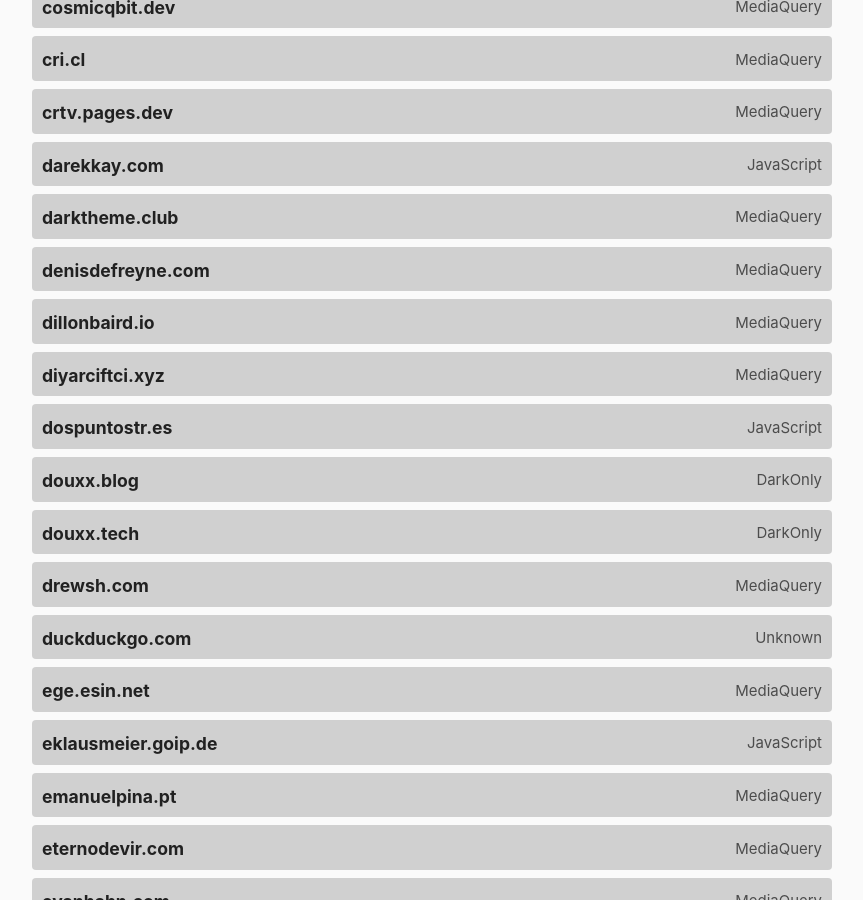
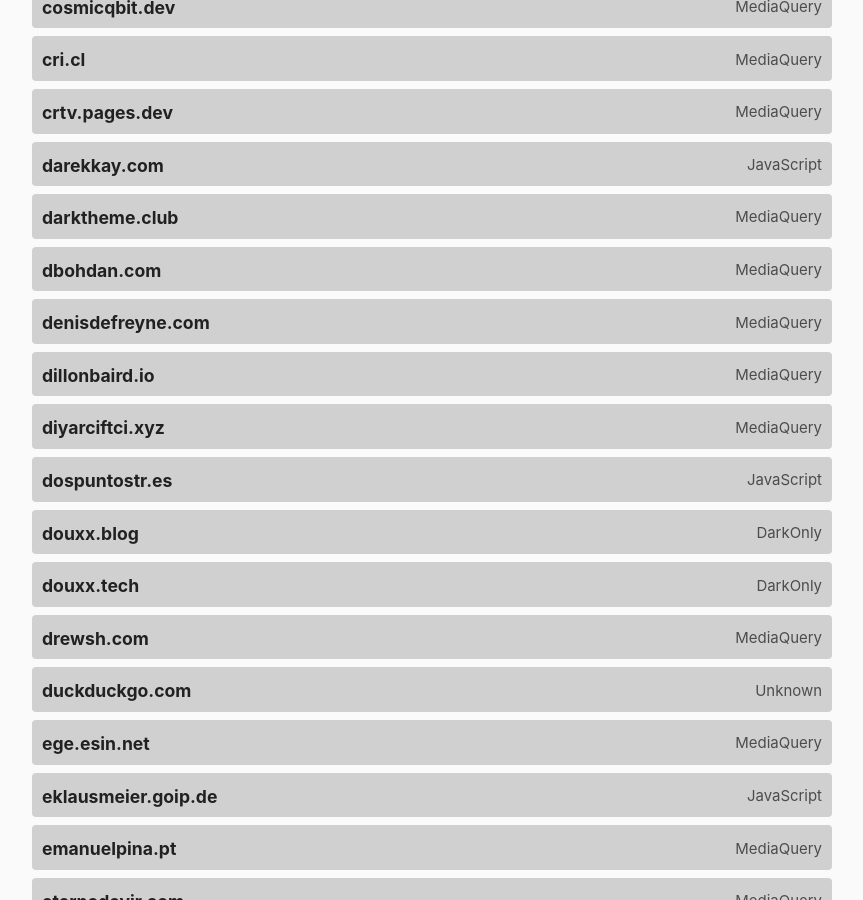
Before and after one commit to katherinek727/darktheme.club, a Jekyll site: the page built from index.md, in a window 1280 px wide and 900 px high, scrolled down 2585 px. Shown: the whole window, without its empty margins (208-1071 px from the left). Built offline with Jekyll 4.4.1, drawn with Linux system fonts in a browser that asks for light colours.

Commit message:
add dbohdan.com
dbohdan.com implements the prefers-color-scheme media query
with a JavaScript toggle modeled after gwern.net/design#dark-mode
to override the OS/browser preference.

```diff
--- a/_data/sites.yml
+++ b/_data/sites.yml
@@ -202,6 +202,11 @@
   url: https://darktheme.club/
   method: mediaquery
   last_checked: 2022-07-25
+
+- domain: dbohdan.com
+  url: https://dbohdan.com
+  method: mediaquery
+  last_checked: 2025-12-01
 
 - domain: denisdefreyne.com
   url: https://denisdefreyne.com/
```
